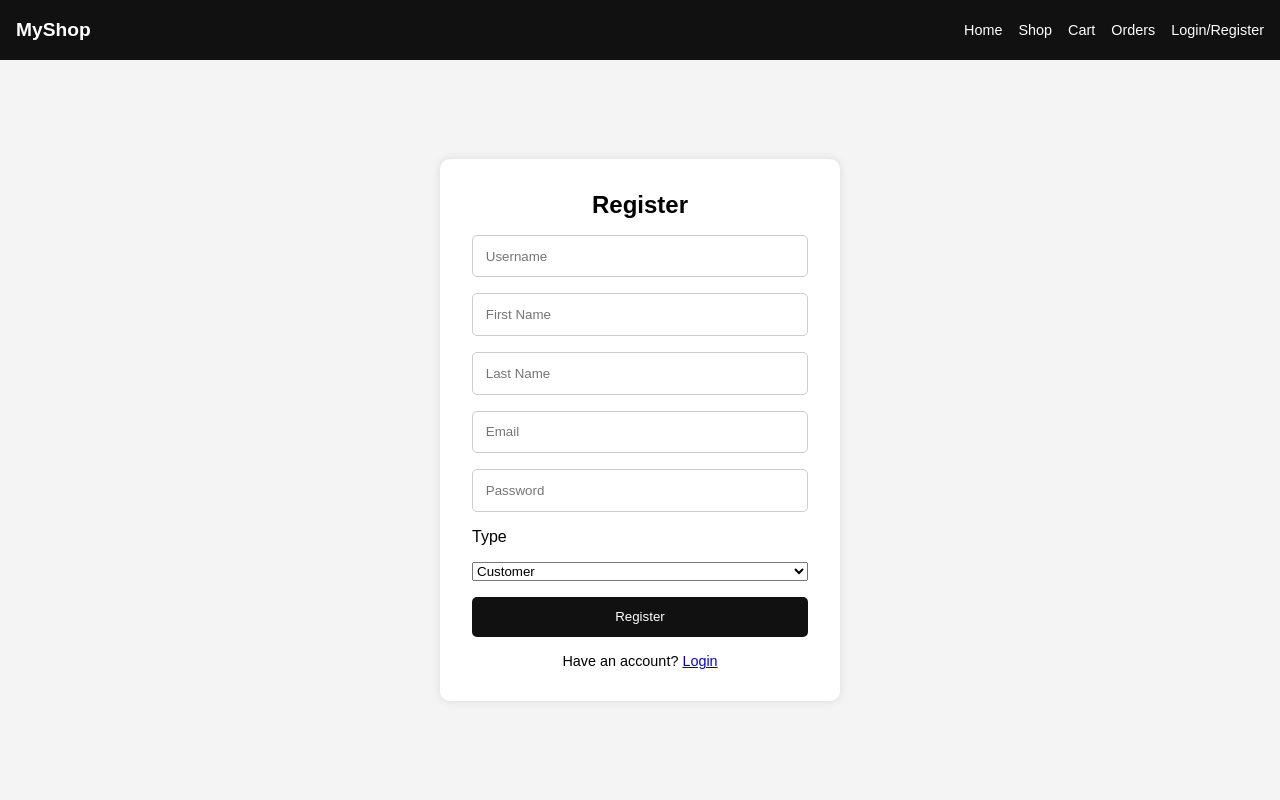
After one commit to 0wpe/CSET-180-Project-Semester-2-Final, a Flask app: template templates/inbox.html in a window 1280 px wide. The commit adds this page. Run offline with Flask 3, Linux system fonts and the light colour scheme; the template is opened without the code that fills it, so the values that code supplies are empty.

Commit message:
4/23/2026 - 2:53 PM
Current up to date project
Added a new template for accounts and inbox

```diff
--- /dev/null
+++ b/templates/inbox.html
@@ -0,0 +1,31 @@
+{% extends "base.html" %}
+
+{% block title %}Register{% endblock %}
+
+{% block content %}
+<div class="auth-container">
+
+    <form class="auth-form" method="POST">
+
+        <h2>Register</h2>
+
+        <input type="text" name = "username" placeholder="Username" required>
+        <input type="text" name = "first_name" placeholder="First Name" required>
+        <input type="text" name = "last_name" placeholder="Last Name" required>
+        <input type="email" name = "email" placeholder="Email" required>
+        <input type="password" name = "password" placeholder="Password" required>
+
+        <label>Type</label>
+        <select name="role" required>
+            <option value="customer">Customer</option>
+            <option value="vendor">Vendor</option>
+        </select>
+
+        <button type="submit">Register</button>
+
+        <p class="switch">
+            Have an account? <a href="/login">Login</a>
+        </p>
+    </form>
+</div>
+{% endblock %}
--- a/templates/index.html
+++ b/templates/index.html
@@ -16,7 +16,7 @@
 
                 <p>{{ product.warranty_period }}</p>
 
-                <p>{{ product.price }}</p>
+                <p>${{ product.price }}</p>
 
                 <p>{{ product.inventory }}</p>
 
```
Also changed, not shown: templates/account.html (added), templates/signup.html (deleted).
